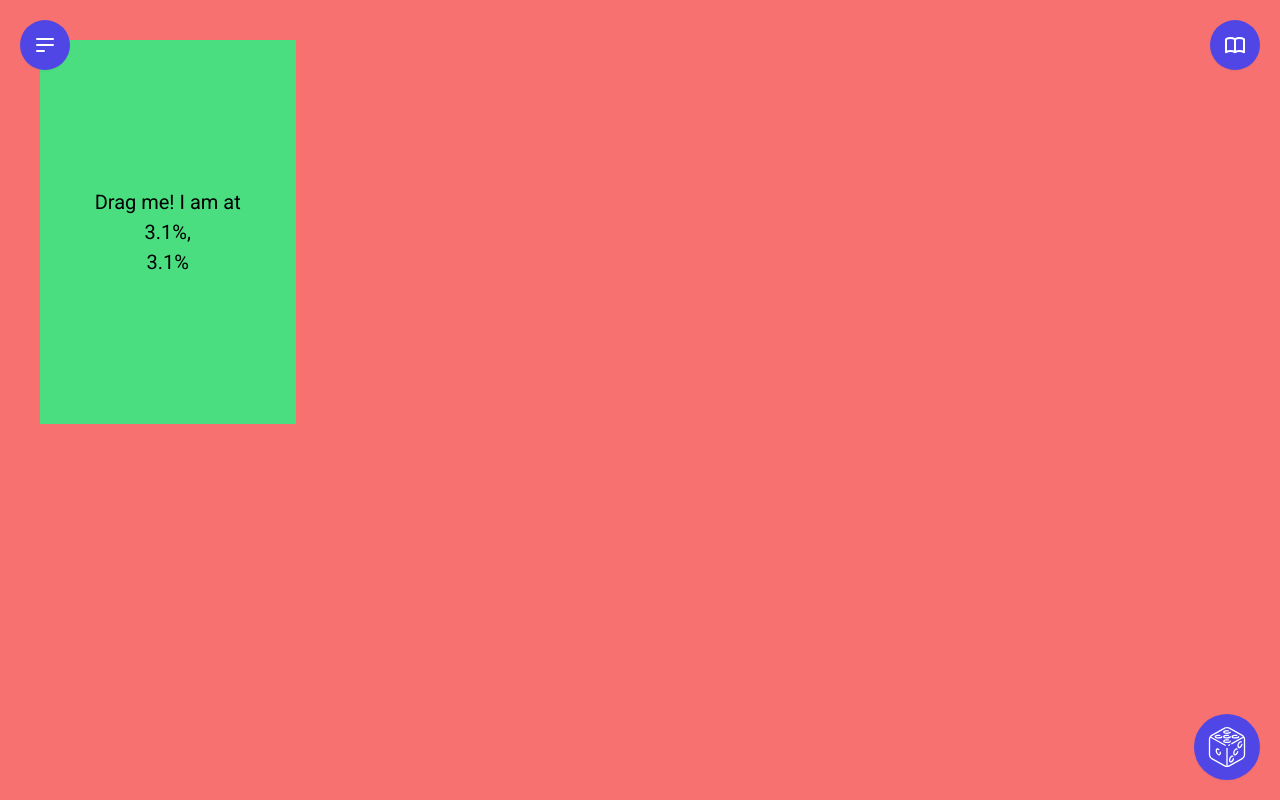
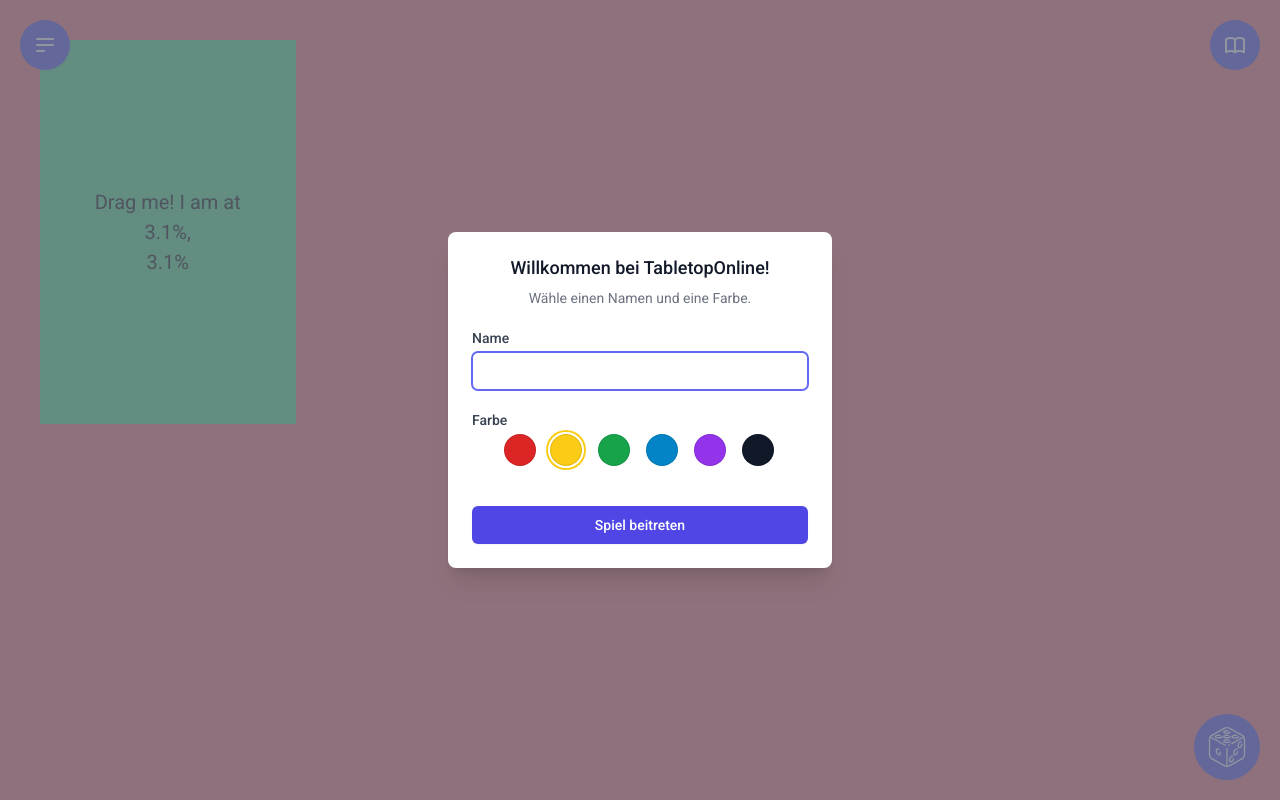
Before and after one commit to DrJume/tabletop-online, a Vue app: page / in a window 1280 px wide. Built offline with nearby package versions, Linux system fonts and the light colour scheme.

Commit message:
feat: add modal for player name and color

```diff
--- a/src/components/UI/TabletopModal.vue
+++ b/src/components/UI/TabletopModal.vue
@@ -0,0 +1,153 @@
+<!-- This example requires Tailwind CSS v2.0+ -->
+<template>
+  <TransitionRoot as="template" :show="open">
+    <Dialog as="div" class="overflow-y-auto fixed inset-0 z-10">
+      <div
+        class="flex sm:block justify-center items-end sm:p-0 px-4 pt-4 pb-20 min-h-screen text-center"
+      >
+        <TransitionChild
+          as="template"
+          enter="ease-out duration-300"
+          enter-from="opacity-0"
+          enter-to="opacity-100"
+          leave="ease-in duration-200"
+          leave-from="opacity-100"
+          leave-to="opacity-0"
+        >
+          <DialogOverlay class="fixed inset-0 bg-gray-500 bg-opacity-75 transition-opacity" />
+        </TransitionChild>
+
+        <!-- This element is to trick the browser into centering the modal contents. -->
+        <span class="hidden sm:inline-block sm:h-screen sm:align-middle" aria-hidden="true"
+          >&#8203;</span
+        >
+        <TransitionChild
+          as="template"
+          enter="ease-out duration-300"
+          enter-from="opacity-0 translate-y-4 sm:translate-y-0 sm:scale-95"
+          enter-to="opacity-100 translate-y-0 sm:scale-100"
+          leave="ease-in duration-200"
+          leave-from="opacity-100 translate-y-0 sm:scale-100"
+          leave-to="opacity-0 translate-y-4 sm:translate-y-0 sm:scale-95"
+        >
+          <div
+            class="inline-block overflow-hidden p-4 sm:p-6 sm:my-8 sm:w-full sm:max-w-sm text-left align-bottom sm:align-middle bg-white rounded-lg shadow-xl transition-all transform"
+          >
+            <div>
+              <div class="text-center">
+                <DialogTitle as="h3" class="text-lg font-medium leading-6 text-gray-900">
+                  Willkommen bei TabletopOnline!
+                </DialogTitle>
+                <div class="mt-2">
+                  <p class="text-sm text-gray-500">Wähle einen Namen und eine Farbe.</p>
+                </div>
+              </div>
+            </div>
+            <div>
+              <label for="username" class="block mt-5 text-sm font-medium text-gray-700"
+                >Name</label
+              >
+              <div class="mt-1">
+                <input
+                  id="username"
+                  autocomplete="off"
+                  type="text"
+                  name="username"
+                  class="block w-full sm:text-sm rounded-md border-gray-300 focus:border-indigo-500 focus:ring-indigo-500 shadow-sm"
+                />
+              </div>
+            </div>
+
+            <RadioGroup v-model="selectedColor">
+              <label for="username" class="block mt-5 text-sm font-medium text-gray-700"
+                >Farbe</label
+              >
+              <div class="flex justify-center items-center mt-1 space-x-3">
+                <RadioGroupOption
+                  v-for="color in colors"
+                  :key="color.name"
+                  v-slot="{ active, checked }"
+                  as="template"
+                  :value="color"
+                >
+                  <div
+                    :class="[
+                      color.selectedColor,
+                      active && checked ? 'ring ring-offset-1' : '',
+                      !active && checked ? 'ring-2' : '',
+                      '-m-0.5 relative p-0.5 rounded-full flex items-center justify-center cursor-pointer focus:outline-none',
+                    ]"
+                  >
+                    <RadioGroupLabel as="p" class="sr-only">{{ color.name }}</RadioGroupLabel>
+                    <span
+                      aria-hidden="true"
+                      :class="[
+                        color.bgColor,
+                        'h-8 w-8 border border-black border-opacity-10 rounded-full',
+                      ]"
+                    />
+                  </div>
+                </RadioGroupOption>
+              </div>
+            </RadioGroup>
+            <div class="mt-10">
+              <button
+                type="button"
+                class="inline-flex justify-center py-2 px-4 w-full text-base sm:text-sm font-medium text-white bg-indigo-600 hover:bg-indigo-700 rounded-md border border-transparent focus:ring-2 focus:ring-indigo-500 focus:ring-offset-2 shadow-sm focus:outline-none"
+                @click="open = false"
+              >
+                Spiel beitreten
+              </button>
+            </div>
+          </div>
+        </TransitionChild>
+      </div>
+    </Dialog>
+  </TransitionRoot>
+</template>
+
+<script lang="ts">
+import { ref } from 'vue'
+import {
+  Dialog,
+  DialogOverlay,
+  DialogTitle,
+  TransitionChild,
+  TransitionRoot,
+  RadioGroup,
+  RadioGroupLabel,
+  RadioGroupOption,
+} from '@headlessui/vue'
+
+const colors = [
+  { name: 'Red', bgColor: 'bg-red-600', selectedColor: 'ring-red-600' },
+  { name: 'Yellow', bgColor: 'bg-yellow-400', selectedColor: 'ring-yellow-400' },
+  { name: 'Green', bgColor: 'bg-green-600', selectedColor: 'ring-green-600' },
+  { name: 'Blue', bgColor: 'bg-sky-600', selectedColor: 'ring-sky-600' },
+  { name: 'Purple', bgColor: 'bg-purple-600', selectedColor: 'ring-purple-600' },
+  { name: 'Black', bgColor: 'bg-gray-900', selectedColor: 'ring-gray-900' },
+]
+
+export default {
+  components: {
+    Dialog,
+    DialogOverlay,
+    DialogTitle,
+    TransitionChild,
+    TransitionRoot,
+    RadioGroup,
+    RadioGroupLabel,
+    RadioGroupOption,
+  },
+  setup() {
+    const open = ref(true)
+    const selectedColor = ref(colors[1])
+
+    return {
+      open,
+      colors,
+      selectedColor,
+    }
+  },
+}
+</script>
--- a/src/views/InGame.vue
+++ b/src/views/InGame.vue
@@ -4,6 +4,7 @@ import { useDraggable, useElementBounding, onKeyStroke, useCssVar } from '@vueus
 import Sidebar from '@/components/InGame/Sidebar/index.vue'
 import LogBar from '@/components/InGame/LogBar/index.vue'
 import Dice from '@/components/InGame/Dice/index.vue'
+import TabletopModal from '@/components/UI/TabletopModal.vue'
 
 const el = ref<HTMLElement | null>(null)
 const playAreaRef = ref<HTMLElement | null>(null)
@@ -56,6 +57,7 @@ const position = computed(() => {
   <Sidebar />
   <LogBar />
   <Dice />
+  <TabletopModal />
   <div class="overflow-auto h-full bg-gray-200">
     <div
       ref="playAreaRef"
```
